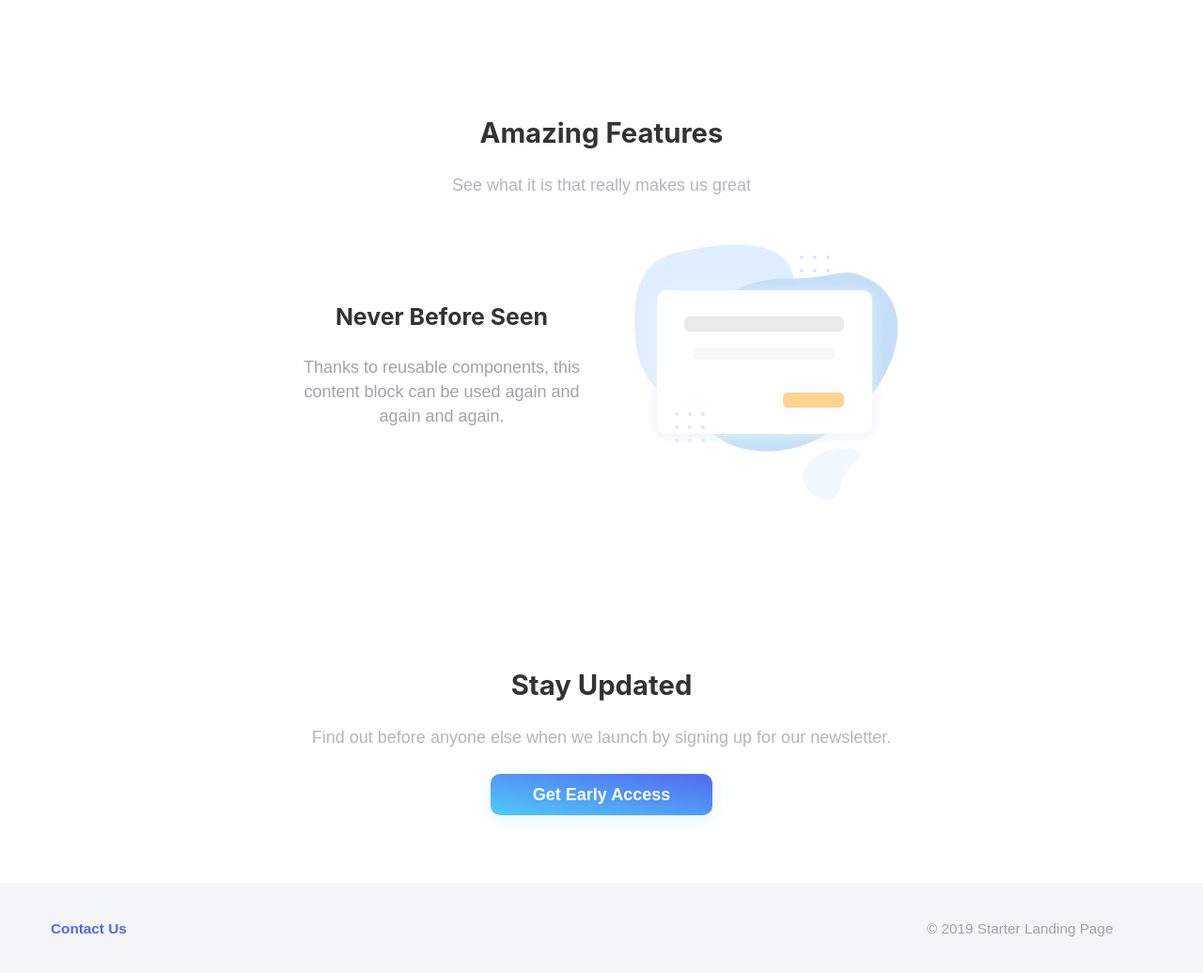
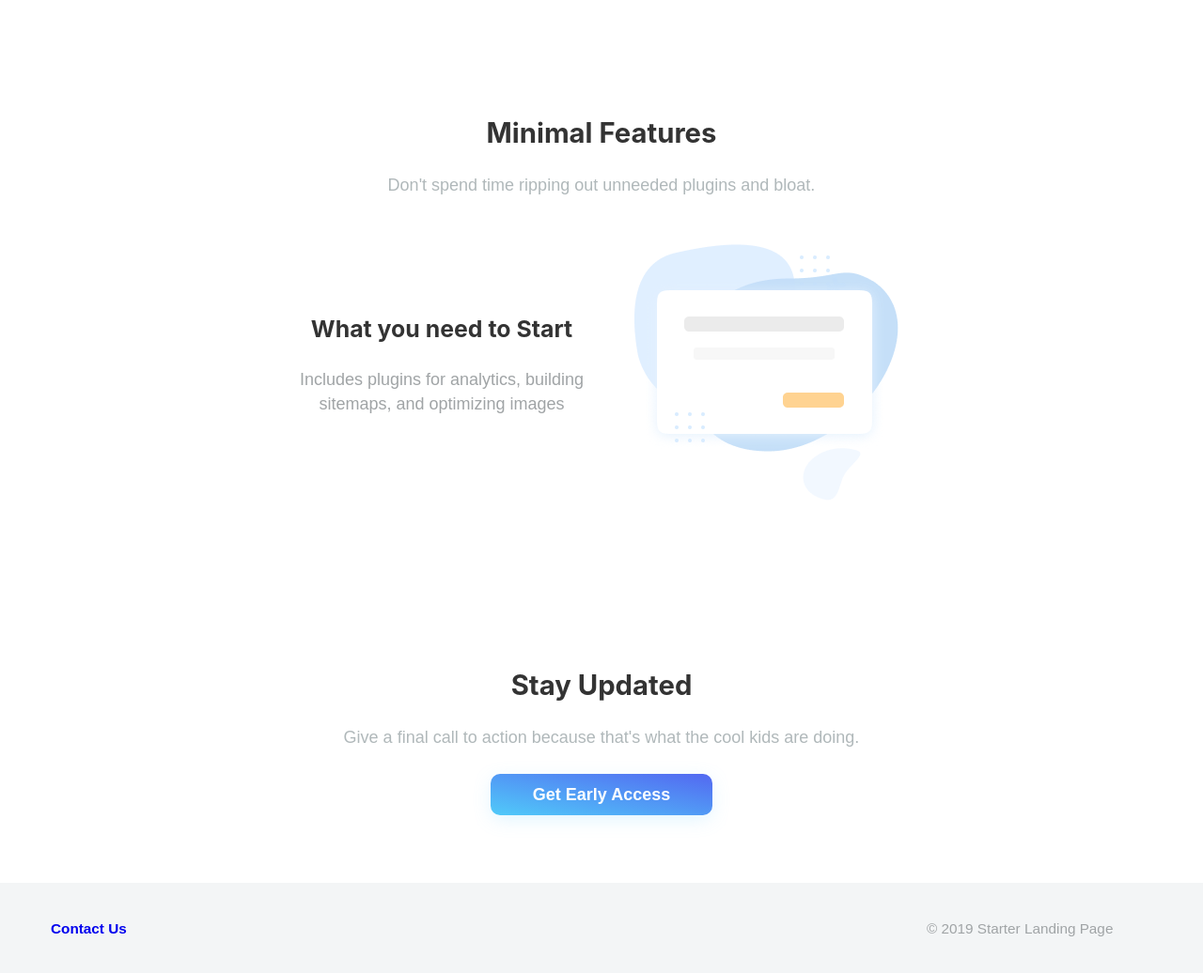
Before and after one commit to gillkyle/gatsby-starter-landing-page, a Gatsby site: page / in a window 1280 px wide. Shown: the part 900-1936 px from the top of the page at 94% size. Built offline with nearby package versions, Linux system fonts and the light colour scheme; Gatsby itself is replaced by a stand-in of ours.

Commit message:
updated type and mockup content

```diff
--- a/src/components/content.js
+++ b/src/components/content.js
@@ -7,8 +7,8 @@ import { COLORS } from "../styles/constants"
 const Content = () => (
   <div style={{ padding: "4rem 1rem", textAlign: "center" }}>
     <SectionHeader
-      title="Amazing Features"
-      description="See what it is that really makes us great"
+      title="Minimal Features"
+      description="Don't spend time ripping out unneeded plugins and bloat."
     />
     <content
       style={{
@@ -19,14 +19,14 @@ const Content = () => (
       }}
     >
       <div>
-        <h3>Never Before Seen</h3>
+        <h3>What you need to Start</h3>
         <p style={{ color: COLORS.gray }}>
-          Thanks to reusable components, this content block can be used again
-          and again and again.
+          Includes plugins for analytics, building sitemaps, and optimizing
+          images
         </p>
       </div>
       <div>
-        <img src={feature} />
+        <img src={feature} alt="a blank card floating over colorful graphics" />
       </div>
     </content>
   </div>
--- a/src/components/cta.js
+++ b/src/components/cta.js
@@ -7,8 +7,7 @@ const CallToAction = () => (
   <div style={{ padding: "4rem 1rem", textAlign: "center" }}>
     <SectionHeader
       title="Stay Updated"
-      description="Find out before anyone else when we launch by signing up for our
-      newsletter."
+      description="Give a final call to action because that's what the cool kids are doing."
     />
     <Button>Get Early Access</Button>
   </div>
--- a/src/components/footer.js
+++ b/src/components/footer.js
@@ -20,7 +20,14 @@ const Footer = ({ siteTitle }) => (
         fontSize: ".85rem",
       }}
     >
-      <div style={{ color: COLORS.blue, fontWeight: 700 }}>Contact Us</div>
+      <div style={{ color: COLORS.blue, fontWeight: 700 }}>
+        <a
+          style={{ textDecoration: "none" }}
+          href="https://github.com/gillkyle/gatsby-starter-landing-page"
+        >
+          Contact Us
+        </a>
+      </div>
       <div style={{ color: COLORS.gray }}>
         © {new Date().getFullYear()}
         {` `}
--- a/src/components/image.js
+++ b/src/components/image.js
@@ -17,7 +17,7 @@ const Image = () => (
   <StaticQuery
     query={graphql`
       query {
-        placeholderImage: file(relativePath: { eq: "mockup-content.jpg" }) {
+        placeholderImage: file(relativePath: { eq: "mockup-content.png" }) {
           childImageSharp {
             fluid(maxWidth: 300) {
               ...GatsbyImageSharpFluid
--- a/src/styles/button.css
+++ b/src/styles/button.css
@@ -1,6 +1,6 @@
 button {
   box-shadow: 0px 5px 20px -2px rgba(121, 211, 255, 0.25);
-  transition: all 0.75s ease-in-out;
+  transition: all 0.5s ease-in-out;
 }
 button:hover {
   box-shadow: 0px 5px 20px -2px rgba(121, 211, 255, 0.75);
```
Also changed, not shown: src/images/mockup-content.jpg (deleted), src/images/mockup-content.png (added).
